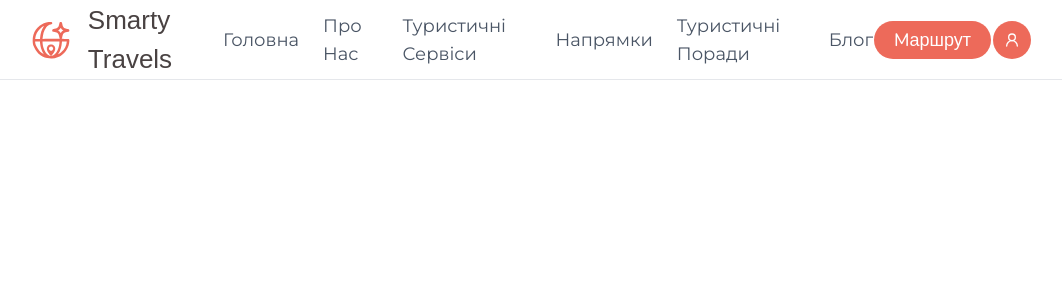
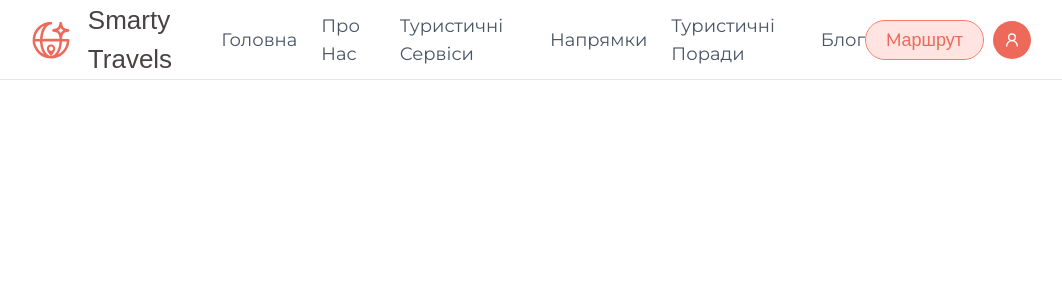
Before and after one commit to MarynaOzkara/smarty-ai-trip-planner, a React (Vite) app: page / in a window 1280 px wide. Shown: the top 300 px of the page, without its empty margins (108-1170 px from the left). Built offline with nearby package versions, Linux system fonts and the light colour scheme; a web font is replaced by a local one.

Commit message:
fixing header and button components

```diff
--- a/src/components/common/Header.jsx
+++ b/src/components/common/Header.jsx
@@ -1,6 +1,6 @@
 import { Link } from "react-router-dom";
 import { Button } from "../ui/button";
-import { Plus, User2 } from "lucide-react";
+import { User2 } from "lucide-react";
 
 const Header = () => {
   return (
@@ -50,12 +50,18 @@ const Header = () => {
           </li>
         </ul>
       </nav>
-      <Button size="lg" className="cursor-pointer hover:bg-secondary px-5">
-        Mаршрут
-      </Button>
-      <Button className="cursor-pointer hover:bg-secondary w-10 h-10 rounded-full">
-        <User2 />
-      </Button>
+      <div className="flex-center gap-2">
+        <Button
+          variant="outline"
+          size="lg"
+          className="cursor-pointer hover:bg-secondary px-5"
+        >
+          Mаршрут
+        </Button>
+        <Button className="cursor-pointer hover:bg-secondary w-10 h-10 rounded-full">
+          <User2 />
+        </Button>
+      </div>
     </header>
   );
 };
--- a/src/components/ui/button.jsx
+++ b/src/components/ui/button.jsx
@@ -10,7 +10,7 @@ const buttonVariants = cva(
       variant: {
         default: "bg-primary text-primary-foreground [a]:hover:bg-secondary",
         outline:
-          "border-border bg-background hover:bg-muted hover:text-foreground aria-expanded:bg-muted aria-expanded:text-foreground dark:border-input dark:bg-input/30 dark:hover:bg-input/50",
+          "text-accent border-secondary bg-secondary/20 hover:bg-secondary hover:text-background aria-expanded:bg-muted aria-expanded:text-foreground dark:border-input dark:bg-input/30 dark:hover:bg-input/50",
         secondary:
           "bg-secondary text-secondary-foreground hover:bg-secondary/80 aria-expanded:bg-secondary aria-expanded:text-secondary-foreground",
         ghost:
```
